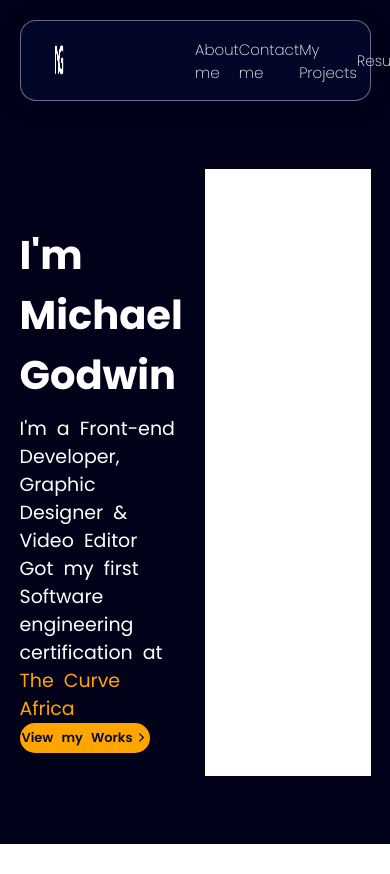
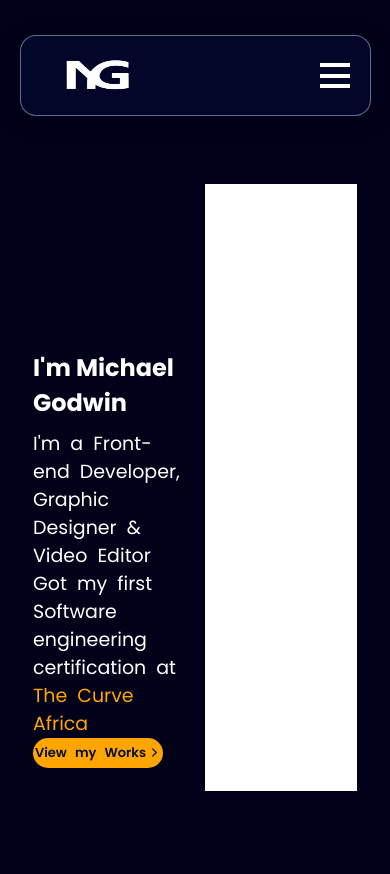
Before and after one commit to Lordmichael1/My-Portfolio, a React (Vite) app: page / in a window 390 px wide. Before the commit the page ends 844 px from the top, so only its background shows below. Built offline with nearby package versions, Linux system fonts and the light colour scheme.

Commit message:
mobile responsiveness on header

```diff
--- a/src/App.css
+++ b/src/App.css
@@ -1,10 +1,11 @@
+/* Global reset */
 * {
   padding: 0;
   margin: 0;
   box-sizing: border-box;
 }
 
-.App{
+.App {
   background-color: rgb(1, 1, 26);
   color: white;
   font-size: 20px;
@@ -18,4 +19,40 @@
   align-items: center;
   gap: 20px;
   position: relative;
+  padding: 20px; /* Add some padding for mobile devices */
 }
+
+/* Mobile Responsiveness */
+@media (max-width: 768px) {
+  .App {
+    font-size: 18px; /* Slightly smaller font on mobile */
+    padding: 10px; /* Less padding on smaller screens */
+    gap: 15px; /* Reduce the space between elements */
+  }
+}
+
+/* Tablet responsiveness */
+@media (max-width: 1024px) {
+  .App {
+    font-size: 19px; /* Adjust font size for tablets */
+    padding: 15px; /* Moderate padding for tablets */
+  }
+}
+
+/* Mobile Responsiveness (Extra small screens like phones) */
+@media (max-width: 480px) {
+  .App {
+    font-size: 16px; /* Smaller font on very small devices */
+    gap: 10px; /* Adjust gap for small devices */
+  }
+
+  /* Optional: Make header text smaller on small screens */
+  .App h1 {
+    font-size: 24px;
+  }
+
+  /* If you have other elements like buttons or images, you can adjust their size as well */
+  .App button, .App img {
+    width: 100%;
+  }
+}
--- a/src/Components/Header/Header.css
+++ b/src/Components/Header/Header.css
@@ -1,3 +1,4 @@
+/* Main header styles */
 .MainHeader {
     width: 90%;
     height: 12vh;
@@ -30,16 +31,15 @@
 
 }
 
+/* Navigation styles */
 .nav {
     width: 50%;
     height: 100%;
-    /* background-color: aqua; */
     display: flex;
     justify-content: space-around;
     align-items: center;
     font-weight: 200;
     font-size: 15px;
-
 }
 
 .nav a.active {
@@ -48,15 +48,101 @@
     font-size: 20px;
 }
 
-
-
+/* Logo styles */
 .logo {
     width: 40%;
     height: 100%;
+}
 
-    & img {
-        width: 15%;
-        height: 100%;
-        /* background-color: bisque; */
+.logo img {
+    width: 15%;
+    height: 100%;
+}
+
+/* Hamburger menu button */
+.hamburger {
+    display: none;
+    cursor: pointer;
+    flex-direction: column;
+    justify-content: space-between;
+    height: 25px;
+    width: 30px;
+    position: absolute;
+    right: 20px; /* Position hamburger on the right side */
+}
+
+.hamburger div {
+    background-color: white;
+    height: 4px;
+    width: 100%;
+    transition: all 0.3s ease-in-out;
+}
+
+/* Mobile responsiveness */
+@media (max-width: 768px) {
+    /* Hide nav links on small screens */
+    .nav {
+        display: none;
+        width: 30%;
+        height: auto;
+        flex-direction: column;
+        align-items: center;
+        gap: 15px;
+        background: rgba(8, 21, 73, 0.35);
+        border-radius: 16px;
+        box-shadow: 0 4px 30px rgba(0, 0, 0, 0.1);
+        backdrop-filter: blur(5.4px);
+        -webkit-backdrop-filter: blur(5.4px);
+        border: 1px solid rgba(164, 171, 201, 0.61);
+        border-top: none;
+        padding: 20px;
+        position: absolute;
+        top: 9.1vh;
+        left: 70%;
+        transform: translateX(-50%) translateY(-100%); /* Center the menu and initially hide it */
+        z-index: 5;
+    }
+
+    .nav a {
+        text-decoration: none;
+        color: white;
+    }
+
+    .nav a.active {
+        color: orange;
+        border-bottom: 1px solid orange;
+        font-size: 20px;
+    }
+
+    /* Show hamburger icon */
+    .hamburger {
+        display: flex;
+    }
+
+    /* Show nav when mobile menu is active */
+    .nav.active {
+        display: flex;
+        transform: translateY(0); /* Slide down to show */
+    }
+
+    .subHeader {
+        padding-inline: 15px;
     }
 }
+
+/* Animation for hamburger menu (transition effect) */
+.nav.active + .hamburger div:nth-child(1) {
+    transform: rotate(45deg);
+    position: relative;
+    top: 6px;
+}
+
+.nav.active + .hamburger div:nth-child(2) {
+    opacity: 0;
+}
+
+.nav.active + .hamburger div:nth-child(3) {
+    transform: rotate(-45deg);
+    position: relative;
+    top: -6px;
+}
--- a/src/Components/Header/Header.jsx
+++ b/src/Components/Header/Header.jsx
@@ -1,49 +1,41 @@
 import React, { useState } from 'react';
-import { Link, useLocation } from 'react-router-dom';
-import './Header.css'
+import { Link } from 'react-router-dom';
 import logo from '../../assets/MyLogo.png';
+import './Header.css'; // Assuming the styles are saved in Header.css
 
 const Header = () => {
-  const location = useLocation();
+  const [menuOpen, setMenuOpen] = useState(false);
+
+  const toggleMenu = () => {
+    setMenuOpen(!menuOpen);
+  };
 
   return (
-    <div className='MainHeader'>
-        <div className="subHeader">
-            <div className="logo">
-              <Link to="/">
-                <img src={logo} alt="Logo" />
-              </Link>
-            </div>
-            <div className="nav">
-            <Link
-            to="/about"
-            className={location.pathname === '/about' ? 'active' : ''}
-          >
-            About me
+    <div className="MainHeader">
+      <div className="subHeader">
+        <div className="logo">
+          <Link to="/" className="nav-link">
+            <img src={logo} alt="Logo" />
           </Link>
-          <Link
-            to="/contact"
-            className={location.pathname === '/contact' ? 'active' : ''}
-          >
-            Contact me
-          </Link>
-          <Link
-            to="/projects"
-            className={location.pathname === '/projects' ? 'active' : ''}
-          >
-            My Projects
-          </Link>
-          <Link
-            to="/resume"
-            className={location.pathname === '/resume' ? 'active' : ''}
-          >
-            Resume/CV
-          </Link>
-            </div>
         </div>
 
+        {/* Hamburger menu */}
+        <div className="hamburger" onClick={toggleMenu}>
+          <div></div>
+          <div></div>
+          <div></div>
+        </div>
+
+        {/* Navigation links */}
+        <div className={`nav ${menuOpen ? 'active' : ''}`}>
+          <Link to="/about" className="nav-link">About</Link>
+          <Link to="/contact" className="nav-link">Contact</Link>
+          <Link to="/projects" className="nav-link">Projects</Link>
+          <Link to="/resume" className="nav-link">Resume</Link>
+        </div>
+      </div>
     </div>
-  )
-}
+  );
+};
 
-export default Header
+export default Header;
```
